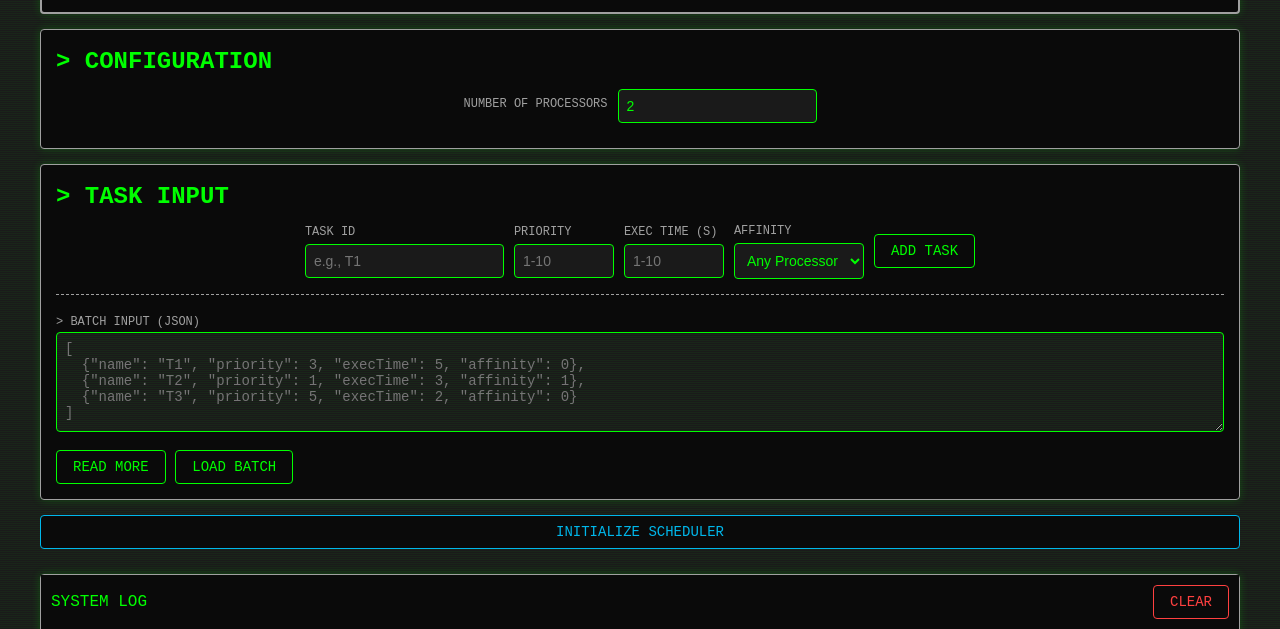
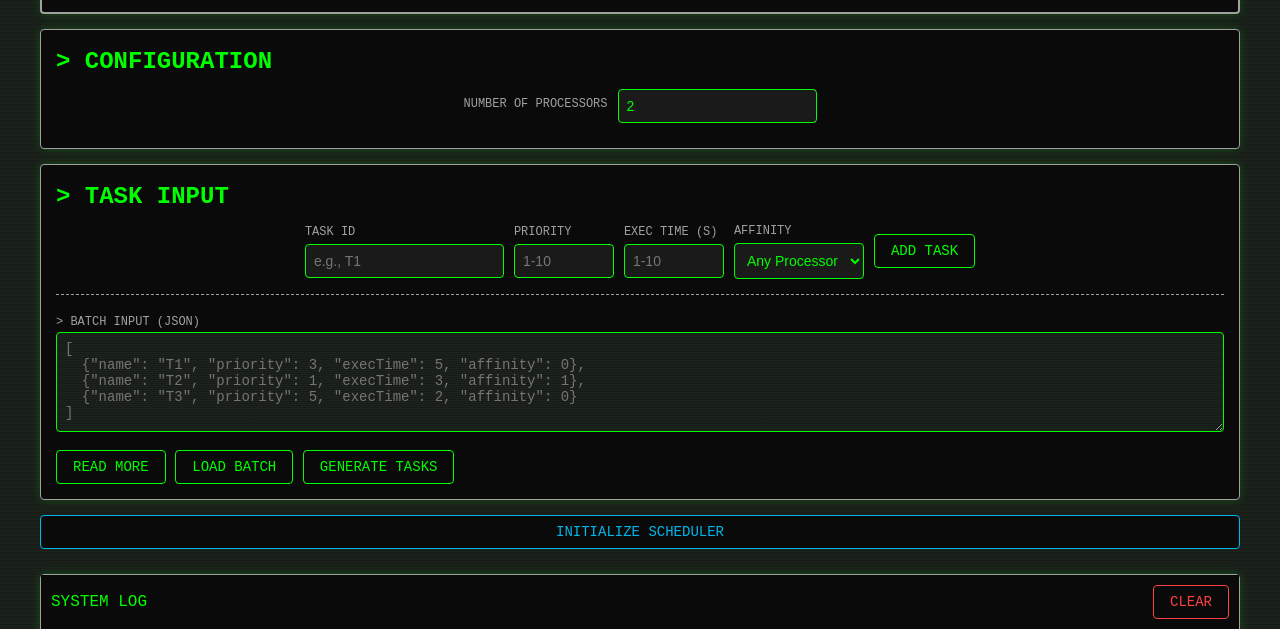
Before and after one commit to parthsidpara/multiprocessor-cpu-schedular, a plain HTML site: page index.html in a window 1280 px wide. Shown: the part 91-720 px from the top of the page. Drawn offline with Linux system fonts and the light colour scheme.

Commit message:
test batch

```diff
--- a/index.html
+++ b/index.html
@@ -52,6 +52,7 @@
 ]'></textarea>
                 <button class="btn btn-primary mt-3" onclick="redDoc()">READ MORE</button>
                 <button class="btn btn-primary mt-3" onclick="loadTasksFromJSON()">LOAD BATCH</button>
+                <button class="btn btn-primary mt-3" onclick="generateTasks()">GENERATE TASKS</button>
             </div>
         </div>
 
@@ -98,6 +99,10 @@
 
         function redDoc() {
             window.location.href = "doc.html";
+        }
+
+        function generateTasks() {
+            window.location.href = "test.html";
         }
 
         function addTask() {
```
